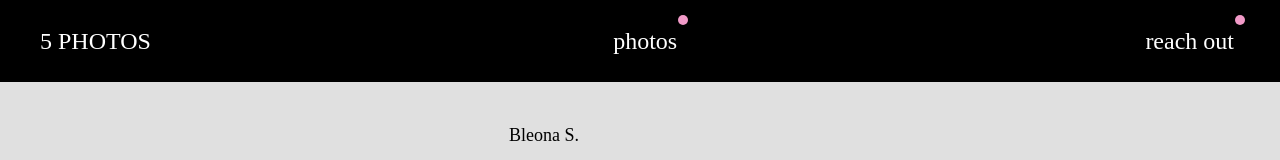
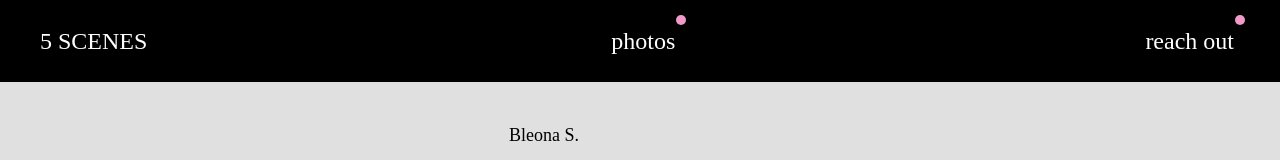
Before and after one commit to antjoh1/5photos, a SvelteKit app: page /reachMe in a window 1280 px wide. Shown: the top 160 px of the page. Built offline with nearby package versions, Linux system fonts and the light colour scheme.

Commit message:
visuals + logo change

```diff
--- a/src/app.css
+++ b/src/app.css
@@ -87,7 +87,7 @@ h4 {
     display: flex;
     flex-direction: column;
     row-gap: 20px;
-    width: 60vw;
+    width: 65vw;
     height: 40vh;
     max-width: 600px;
     max-height: 800px;
--- a/src/routes/+layout.svelte
+++ b/src/routes/+layout.svelte
@@ -28,7 +28,7 @@
 <div class='wholePageContainer'>
 	<div>
 		<header>
-			<div class='titleLogo'> <a href={base+'/'}>5 PHOTOS </a></div>
+			<div class='titleLogo'> <a href={base+'/'}>5 SCENES </a></div>
 			<div class='textContainer interactive'>
 				<div>
 					<input type='checkbox' name='archive' id='archive' bind:checked={userState.archiveToggle}/>
```
